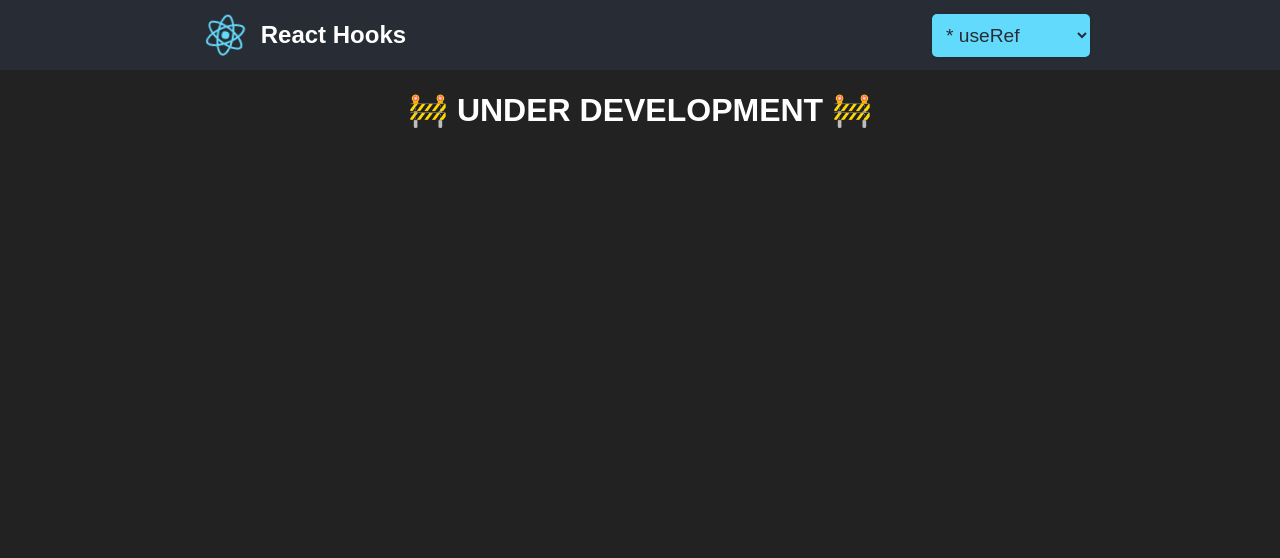
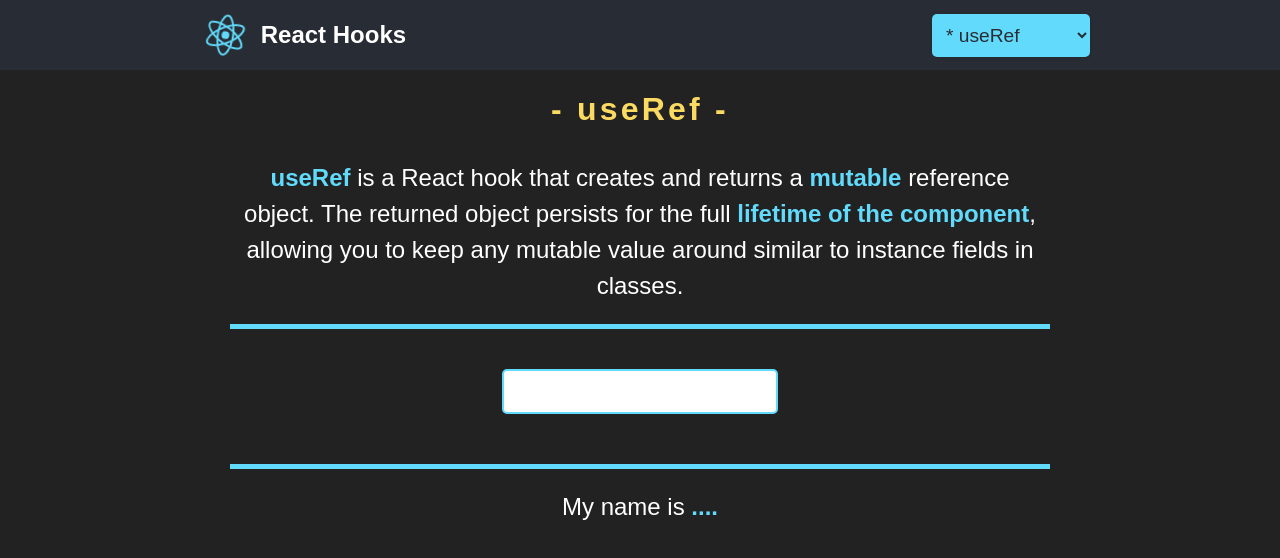
Before and after one commit to elarsaks/react-hooks, a React (Create React App) app: page /useRef in a window 1280 px wide. Shown: the top 558 px of the page. Built offline with nearby package versions, Linux system fonts and the light colour scheme.

Commit message:
Start creating useRef component.

```diff
--- a/src/pages/UseMemo.jsx
+++ b/src/pages/UseMemo.jsx
@@ -3,17 +3,6 @@
 import util from "../styles/Util.module.css";
 
 export default () => {
-  const inputStyle = {
-    margin: "20px",
-    border: "2px solid #61DAFB",
-    color: "#282c34",
-    backgroundColor: "#fff",
-    borderRadius: "5px",
-    padding: "10px 20px",
-    fontSize: "18px",
-    cursor: "pointer",
-  };
-
   // Function that simulates a slow operation (for demonstration purposes)
   function slowFunction(num) {
     console.log("Calling Slow Function");
@@ -69,7 +58,7 @@
       <input
         type="number"
         value={number}
-        style={inputStyle}
+        className={util["input"]}
         onChange={(e) => setNumber(parseInt(e.target.value))}
       />
       {/* Button to change the theme */}
--- a/src/pages/UseRef.jsx
+++ b/src/pages/UseRef.jsx
@@ -1,9 +1,31 @@
-import React from "react";
+import React, { useState } from "react";
+import info from "../styles/Info.module.css";
+import util from "../styles/Util.module.css";
 
 export default () => {
+  const [name, setName] = useState(() => "");
+
   return (
-    <div>
-      <h1>🚧 UNDER DEVELOPMENT 🚧</h1>
-    </div>
+    <>
+      <h1 className={util["header-1"]}>- useRef -</h1>
+      <h2 className={`${info["info"]} ${info["border-bottom"]}`}>
+        <span>useRef</span> is a React hook that creates and returns a{" "}
+        <span> mutable </span>
+        reference object. The returned object persists for the full{" "}
+        <span>lifetime of the component</span>, allowing you to keep any mutable
+        value around similar to instance fields in classes.
+      </h2>
+
+      <input
+        type="text"
+        value={name}
+        className={util["input"]}
+        onChange={(e) => setName(e.target.value)}
+      />
+
+      <h2 className={`${info["info"]} ${info["border-top"]}`}>
+        My name is <span> {name ? name : "...."} </span>
+      </h2>
+    </>
   );
 };
--- a/src/pages/UseState.jsx
+++ b/src/pages/UseState.jsx
@@ -3,17 +3,6 @@
 import util from "../styles/Util.module.css";
 
 export default () => {
-  const buttonStyle = {
-    margin: "20px",
-    border: "2px solid #61DAFB",
-    color: "white",
-    backgroundColor: "#282c34",
-    borderRadius: "5px",
-    padding: "10px 20px",
-    fontSize: "18px",
-    cursor: "pointer",
-  };
-
   const spanStyle = {
     margin: "20px",
     fontSize: "24px",
--- a/src/styles/Util.module.css
+++ b/src/styles/Util.module.css
@@ -27,3 +27,14 @@
     cursor: pointer;
     border: 2px solid #fbda61;
   }
+
+  .input {
+    margin: 20px;
+    border: 2px solid #61DAFB;
+    color: #282c34;
+    background-color: #fff;
+    border-radius: 5px;
+    padding: 10px 20px;
+    font-size: 18px;
+    cursor: pointer;
+  }
```
